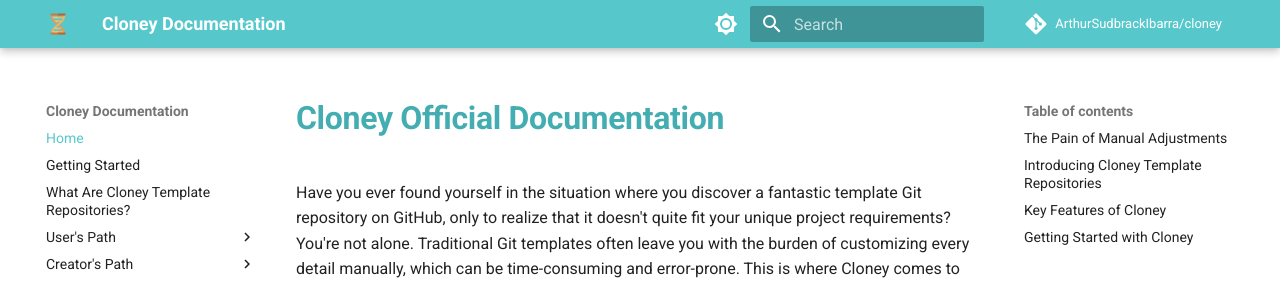
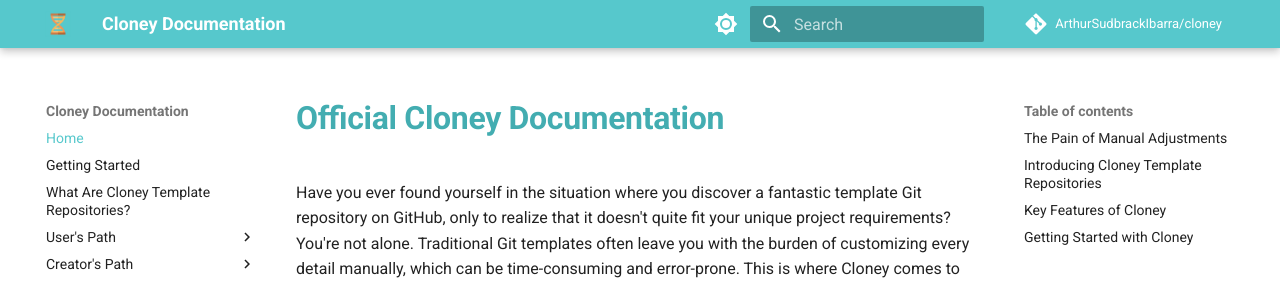
Before and after one commit to ArthurSudbrackIbarra/cloney-documentation, an MkDocs documentation site: the page built from docs/index.md, in a window 1280 px wide and 900 px high. Shown: the top 283 px of the window. Built offline with MkDocs 1.6.1 and Material for MkDocs 9.7.7, drawn with Linux system fonts in a browser that asks for light colours; comment, search, counter and statistics services are not loaded.

Commit message:
Change title;

```diff
--- a/docs/index.md
+++ b/docs/index.md
@@ -1,4 +1,4 @@
-# Cloney Official Documentation
+# Official Cloney Documentation
 
 Have you ever found yourself in the situation where you discover a fantastic template Git repository on GitHub, only to realize that it doesn't quite fit your unique project requirements? You're not alone. Traditional Git templates often leave you with the burden of customizing every detail manually, which can be time-consuming and error-prone. This is where Cloney comes to the rescue.
 
```
